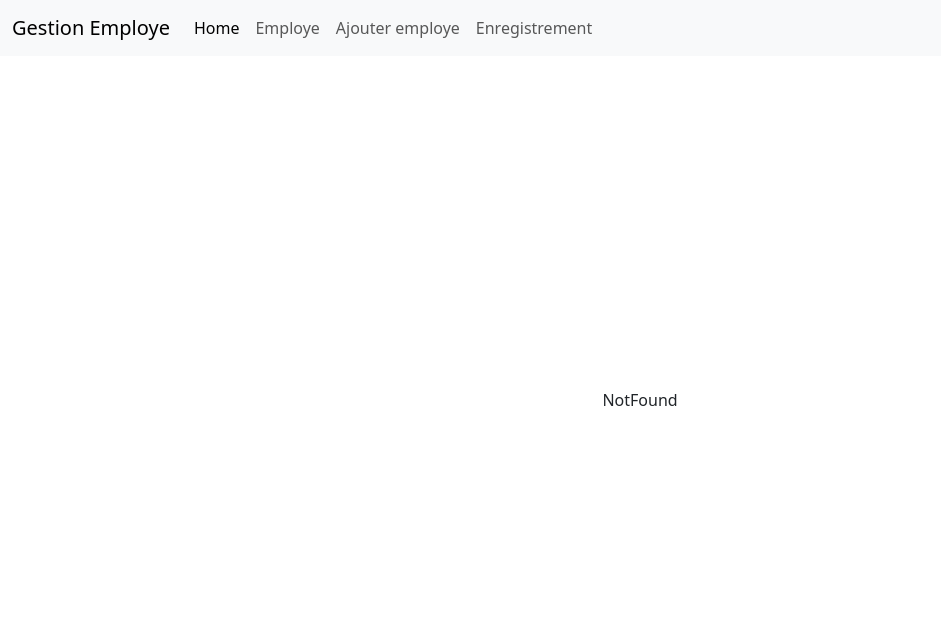
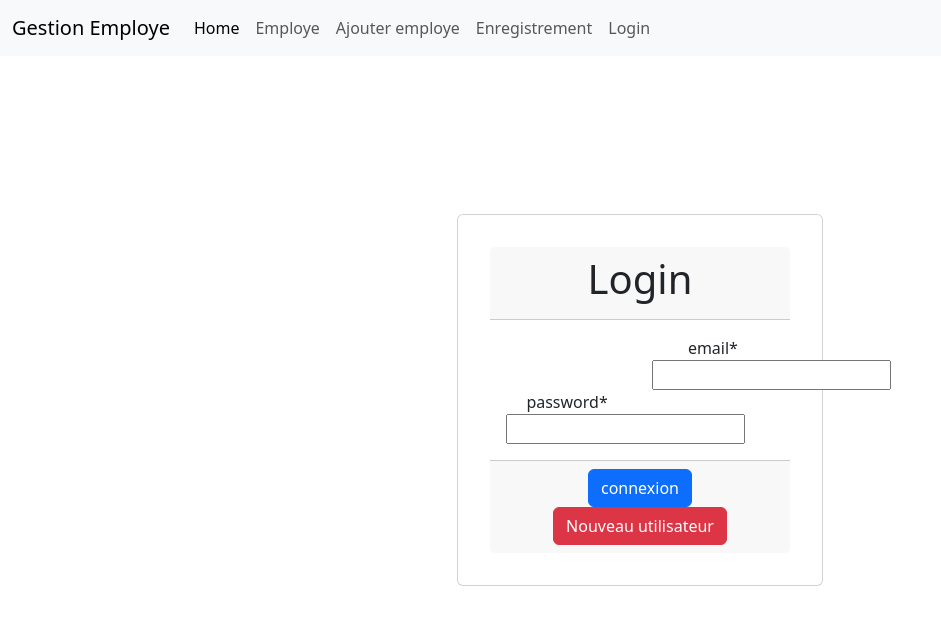
Before and after one commit to ahmedrehane/my-redux, a React (Vite) app: page /logo in a window 1280 px wide. Shown: the top 624 px of the page, without its empty margins (0-941 px from the left). Built offline with nearby package versions, Linux system fonts and the light colour scheme.

Commit message:
create login and importe axios

```diff
--- a/src/App.jsx
+++ b/src/App.jsx
@@ -8,6 +8,7 @@ import NotFound from './page/NotFound'
 import Menu from './Components/Menu'
 import UpdateEmploye from './page/UpdateEmploye'
 import Enregistrement from './page/Enregistrement'
+import Login from './page/Login'
 
 
 
@@ -27,6 +28,8 @@ function App() {
               <Route path='/updateEmploye/:numero' element={<UpdateEmploye/>}/>
               <Route path='*' element={<NotFound/>}/>
               <Route path='/registre' element={<Enregistrement/>}/>
+              <Route path='/logo' element={<Login/>}/>
+
           </Routes>
       </div>
 
--- a/src/Components/Menu.jsx
+++ b/src/Components/Menu.jsx
@@ -25,6 +25,11 @@ const Menu = () =>{
                       <Link className="nav-link" to='/registre'>Enregistrement</Link>
 
                     </li>
+                    <li className="nav-item">
+                      <Link className="nav-link" to='/logo'>Login</Link>
+
+                    </li>
+
 
                     <li className="nav-item">
                       <a className="nav-link disabled" href="#" tabIndex="-1" aria-disabled="true"></a>
--- /dev/null
+++ b/src/page/Login.jsx
@@ -0,0 +1,94 @@
+import axios from "axios";
+import { useState } from "react";
+import { Link } from "react-router-dom";
+
+const Login = () =>{
+    const [password, setPassword] = useState("")
+    const [email,setEmail] = useState("")
+    const [success, setSuccess] = useState("")
+
+    //endpoint de l' api users
+
+ const urlUsers= "http://localhost:3000/users"
+
+ async function handleSubmit(e){
+    e.preventDefault();
+    try {
+        const response=await axios.get(`${urlUsers}/${email}`)
+        console.log(response)
+    } catch (error) {
+        setSuccess(false)
+        console.log(error)
+
+    }
+ }
+
+
+
+
+ return(
+    <div>
+
+           <div className="offset-lg-3 col-lg-6">
+           <form className="container" onSubmit={(event)=>handleSubmit(event)}>
+                   <div className="card">
+                   <div className="card-header">
+                   <h1>Login</h1>
+                   </div>
+                   <div className="card-body">
+                   <div className="row">
+                   <div className="col-lg-6">
+                   <div className="form-group">
+
+
+           </div>
+           </div>
+           <div className="col-lg-6">
+           <div className="form-group">
+               <label>
+               email<span className="errmsg">*</span>
+               </label>
+           <input
+               type="text"
+               value={email}
+               onChange={(e) =>setEmail(e.target.value)}
+               className="form=control"
+           />
+           </div>
+           </div>
+           <div className="col-lg-6">
+           <div className="form-group">
+           <label>
+                password<span className="errmsg">*</span>
+           </label>
+           <input
+               type="password"
+               value={password}
+               onChange={(e) =>setPassword(e.target.value)}
+               className="form=control"
+
+           />
+
+           </div>
+           </div>
+           </div>
+           </div>
+           <div className="card-footer">
+           <button type="submit" className="btn btn-primary">
+               connexion
+           </button>
+           <Link to="/logo" className="btn btn-danger">
+               Nouveau utilisateur
+           </Link>
+           </div>
+           </div>
+           </form>
+       </div>
+
+
+
+</div>
+
+ )
+}
+export default Login
```
